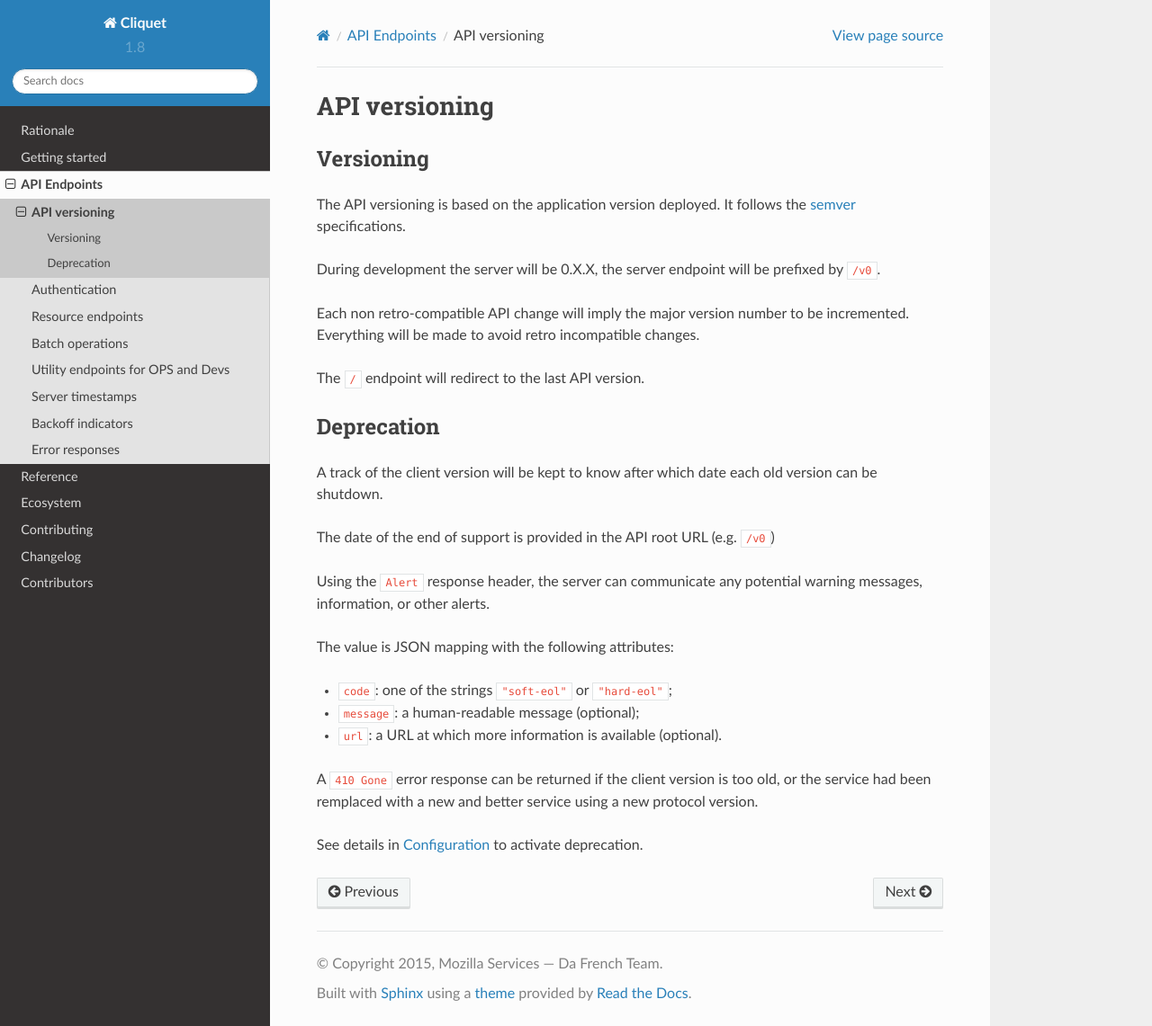
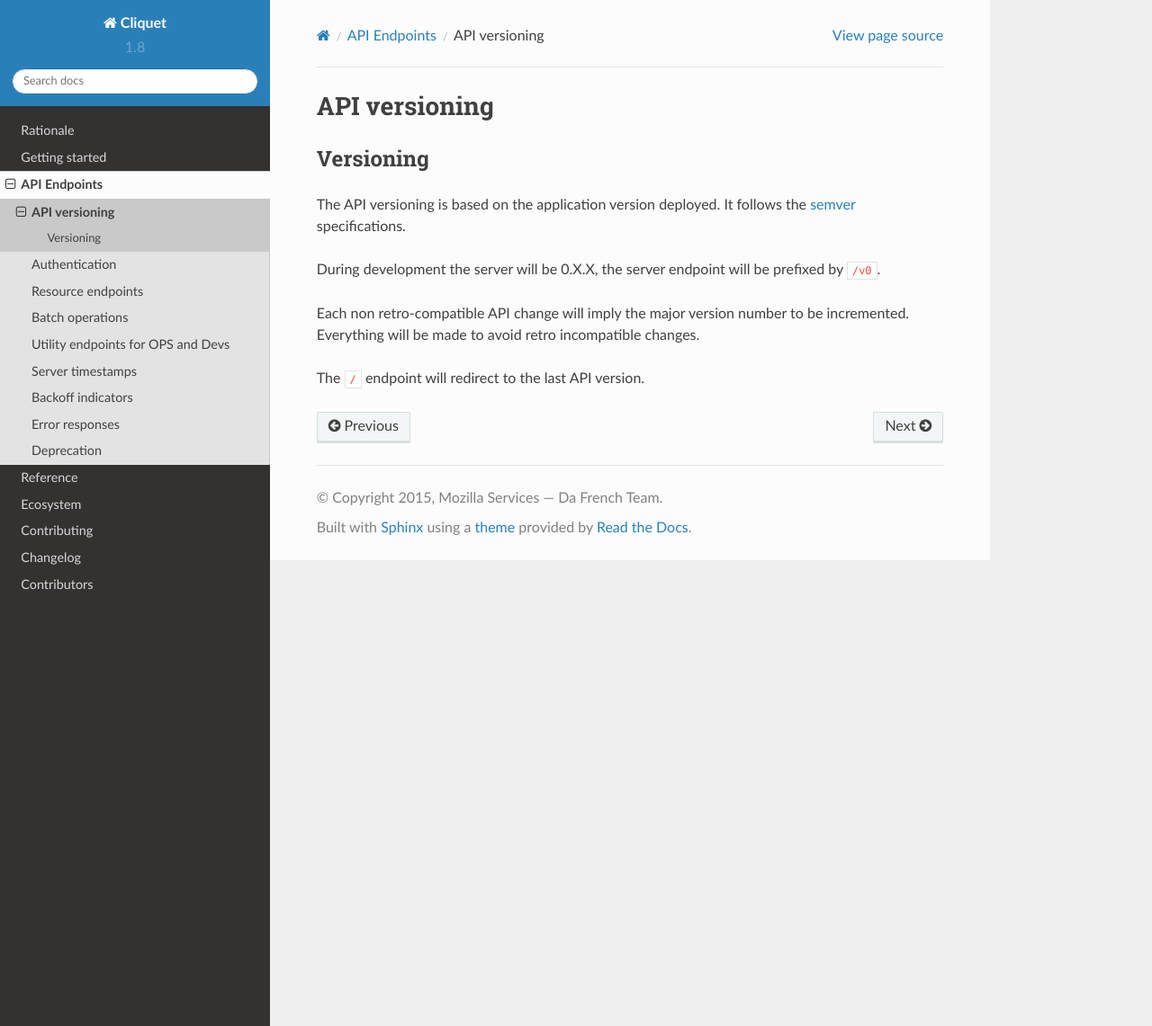
Before and after one commit to Kinto/kinto, a Sphinx documentation site: the page built from docs/api/versioning.rst, in a window 1280 px wide and 1141 px high. Shown: the whole window at 90% size. Built offline with Sphinx 7.4.7 and the Read the Docs theme 2.0.0, drawn with Linux system fonts in a browser that asks for light colours.

Commit message:
Move Deprecation to its own section, to avoid starting with it

```diff
--- a/docs/api/index.rst
+++ b/docs/api/index.rst
@@ -12,3 +12,4 @@ API Endpoints
    timestamps
    backoff
    errors
+   deprecation
--- a/docs/api/versioning.rst
+++ b/docs/api/versioning.rst
@@ -15,26 +15,3 @@ Each non retro-compatible API change will imply the major version number to be i
 Everything will be made to avoid retro incompatible changes.
 
 The ``/`` endpoint will redirect to the last API version.
-
-
-Deprecation
-===========
-
-A track of the client version will be kept to know after which date each old version can be shutdown.
-
-The date of the end of support is provided in the API root URL (e.g. ``/v0``)
-
-Using the ``Alert`` response header, the server can communicate any potential warning
-messages, information, or other alerts.
-
-The value is JSON mapping with the following attributes:
-
-* ``code``: one of the strings ``"soft-eol"`` or ``"hard-eol"``;
-* ``message``: a human-readable message (optional);
-* ``url``: a URL at which more information is available (optional).
-
-A ``410 Gone`` error response can be returned if the
-client version is too old, or the service had been remplaced with
-a new and better service using a new protocol version.
-
-See details in :ref:`configuration` to activate deprecation.
```
Also changed, not shown: docs/api/deprecation.rst (added, +24 -0 lines).
